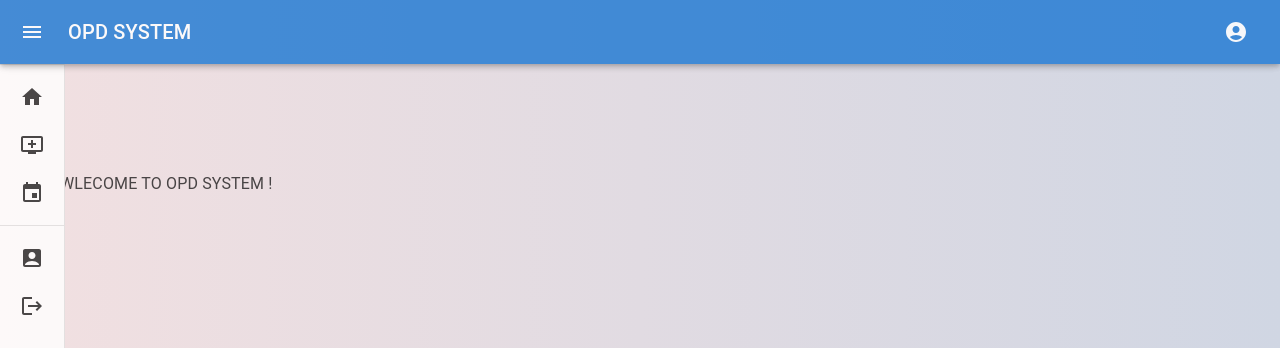
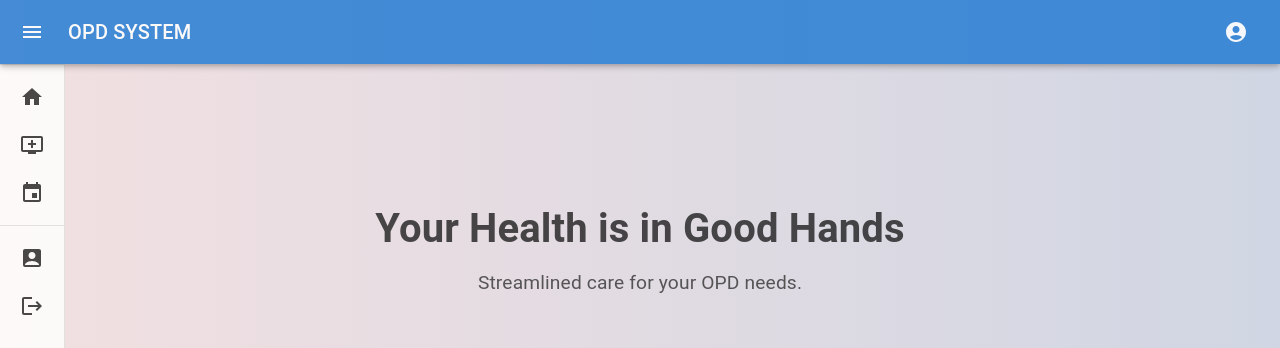
Before and after one commit to Ravindra-Punekar/OPD-System, a React (Create React App) app: page /home in a window 1280 px wide. Shown: the top 348 px of the page. Built offline with nearby package versions, Linux system fonts and the light colour scheme; no server answers; sample sign-in values are in the browser's storage.

Commit message:
home screen

```diff
--- a/src/pages/Home/Home.js
+++ b/src/pages/Home/Home.js
@@ -4,6 +4,8 @@ import { getAuth, deleteUser } from "firebase/auth";
 import { Link, useNavigate } from "react-router-dom";
 import NvBar from "../../components/Navbar/Navbar";
 import load from "../../assets/g1.gif";
+import { useState } from "react";
+import { useEffect } from "react";
 
 import "./Home.css";
 
@@ -16,7 +18,10 @@ const Home = () => {
     return (
         <div className="profile-container">
             <NvBar />
-      <div className="welcome-title">WLECOME TO OPD SYSTEM ! </div>
+            <div className="welcome-slogan">
+      <h1>Your Health is in Good Hands</h1>
+      <span>Streamlined care for your OPD needs.</span>
+    </div>
             <div className="gif-container">
                 <img src={load} alt="Hospital GIF" className="centered-gif" />
             </div>
@@ -24,4 +29,6 @@ const Home = () => {
     );
 };
 
+
+
 export default Home;
--- a/src/pages/SignUp/Signup.css
+++ b/src/pages/SignUp/Signup.css
@@ -53,8 +53,42 @@ body {
 .text-center {
   margin-top: 15px;
 }
-.su-title{
-  font-size: 30px;
-  font-weight: bold;
-  margin-bottom: 20px;
+.welcome-slogan {
+  text-align: center;
+  position: relative;
+  overflow: hidden;
 }
+
+.welcome-slogan h1 {
+  font-size: 2.5em;
+  margin-bottom: 10px;
+  animation: entrance-top 0.8s ease-in-out forwards;
+}
+
+.welcome-slogan span {
+  font-size: 1.2em;
+  color: #333;
+  animation: entrance-bottom 1s ease-in-out forwards;
+}
+
+@keyframes entrance-top {
+  from {
+    opacity: 0;
+    transform: translateY(-50px);
+  }
+  to {
+    opacity: 1;
+    transform: translateY(0);
+  }
+}
+
+@keyframes entrance-bottom {
+  from {
+    opacity: 0;
+    transform: translateY(20px);
+  }
+  to {
+    opacity: 1;
+    transform: translateY(0);
+  }
+}
```
Lines whose indentation alone changed are shown as unchanged.
